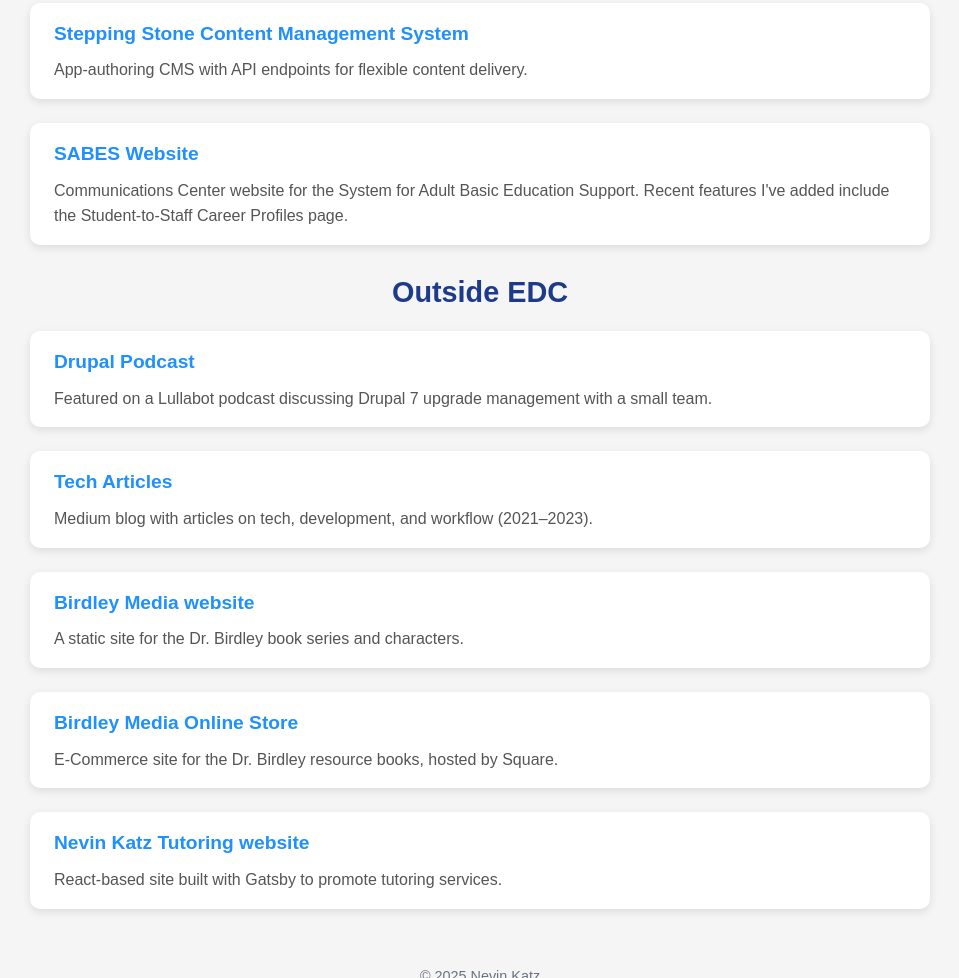
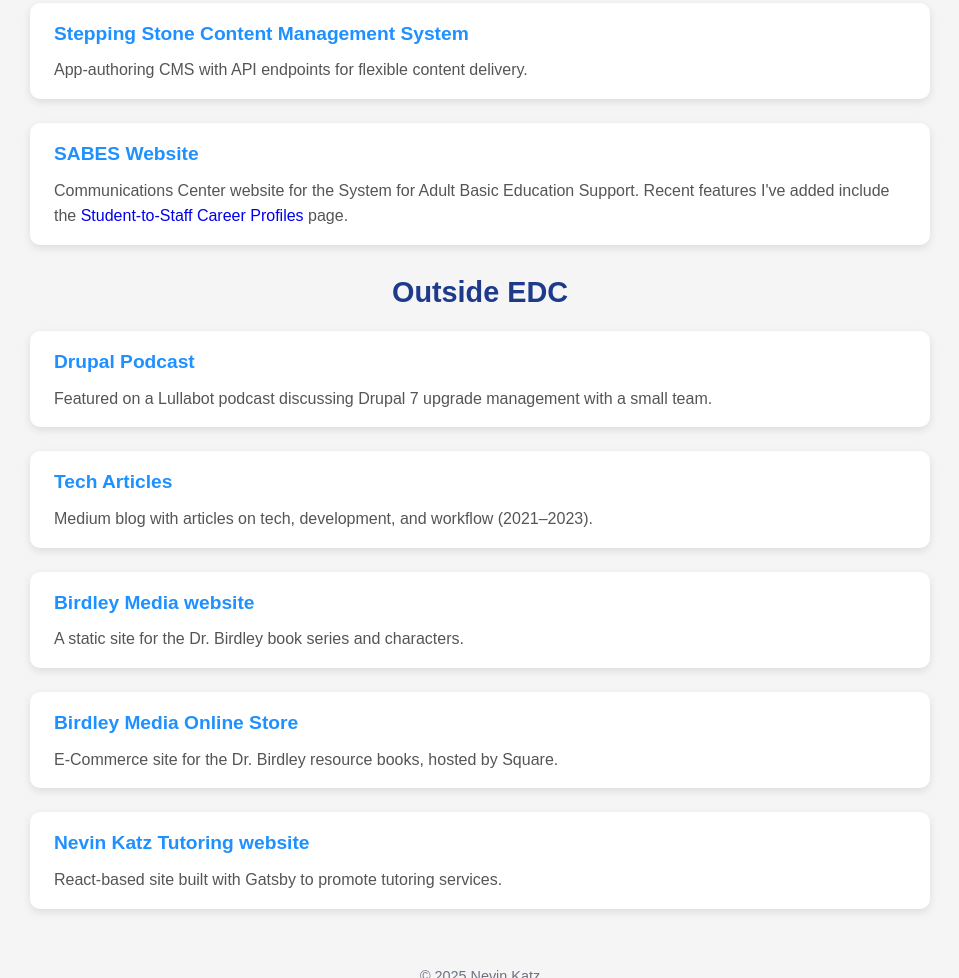
Before and after one commit to nevkatz/dev-portfolio, a plain HTML site: page index.html in a window 1280 px wide. Shown: the part 1121-2099 px from the top of the page, without its empty margins (160-1119 px from the left). Drawn offline with Linux system fonts and the light colour scheme.

Commit message:
fixed link for s2s page

```diff
--- a/index.html
+++ b/index.html
@@ -64,7 +64,7 @@
 
     <div class="project-card">
       <a href="https://sabes.org" target="_blank" class="project-link">SABES Website</a>
-      <p>Communications Center website for the System for Adult Basic Education Support. Recent features I've added include the <a href="https://www.sabes.org/content/student-staff-profiles-s2s"></a>Student-to-Staff Career Profiles</a> page.</p>
+      <p>Communications Center website for the System for Adult Basic Education Support. Recent features I've added include the <a href="https://www.sabes.org/content/student-staff-profiles-s2s">Student-to-Staff Career Profiles</a> page.</p>
     </div>
 
     <!-- Outside EDC Section -->
```
